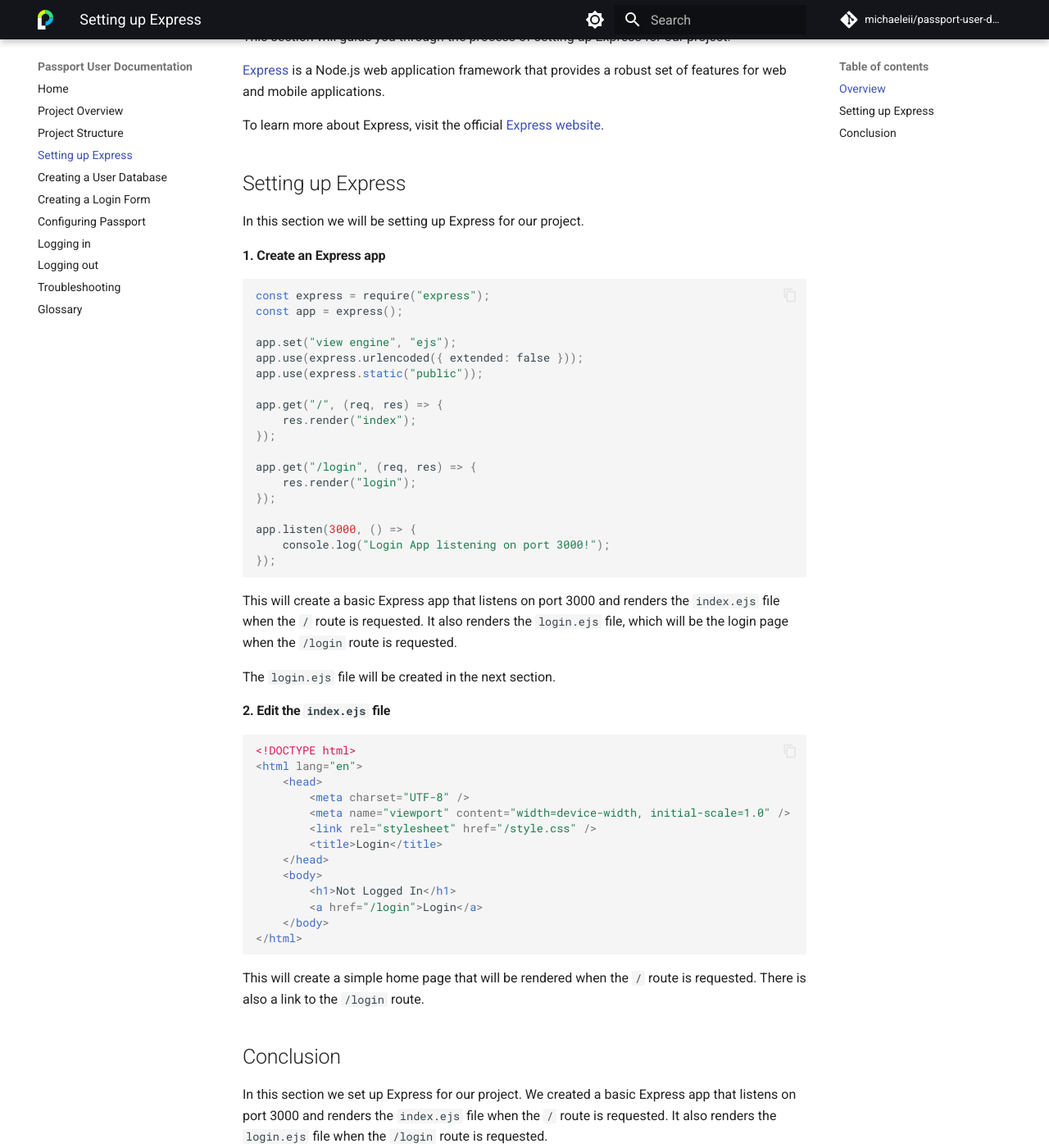
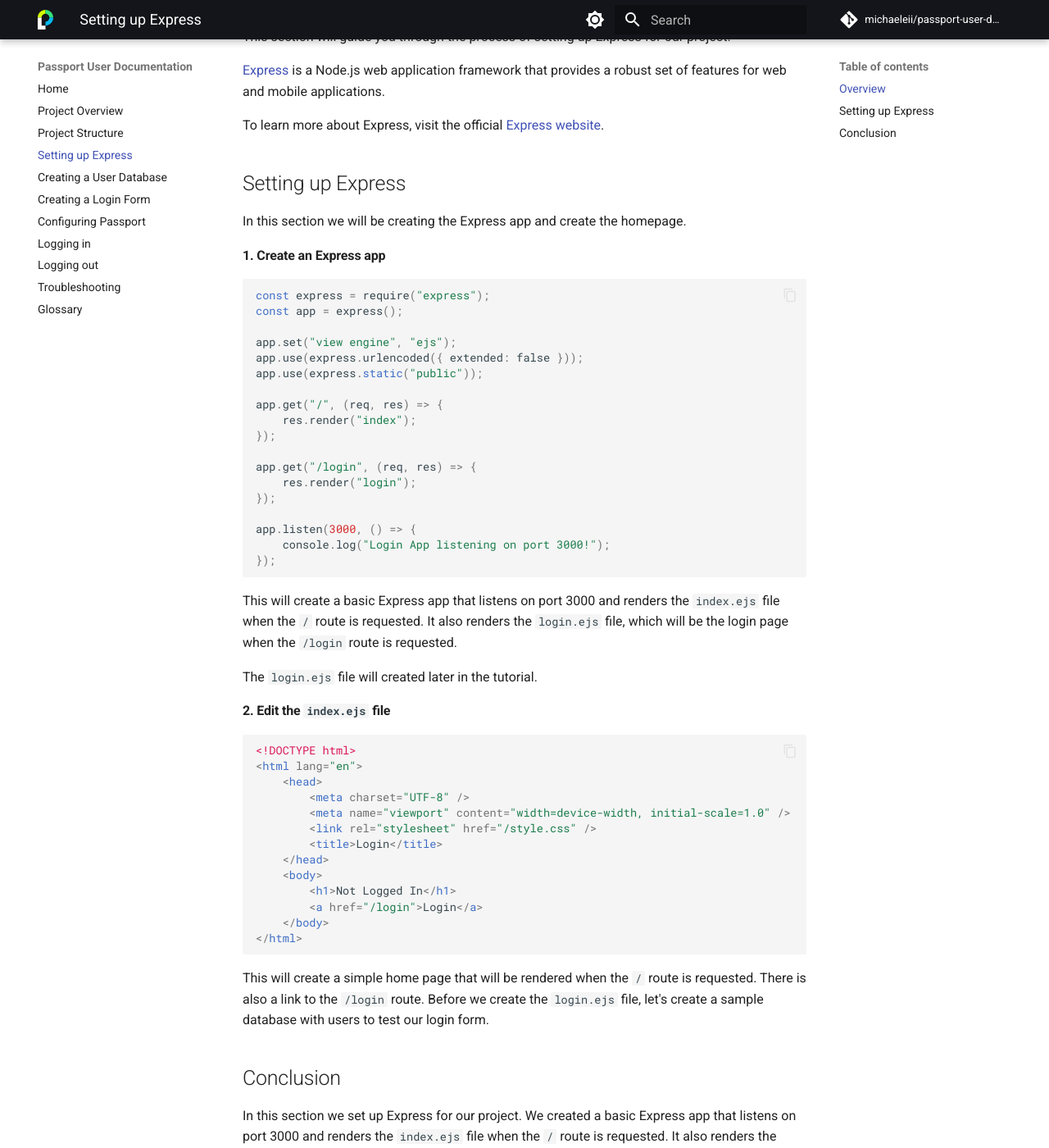
Before and after one commit to michaeleii/comm-documentation, an MkDocs documentation site: the page built from docs/pages/express-setup.md, in a window 1280 px wide and 1400 px high, scrolled down 199 px. Shown: the whole window at 82% size. Built offline with MkDocs 1.6.1 and Material for MkDocs 9.7.7, drawn with Linux system fonts in a browser that asks for light colours; comment, search, counter and statistics services are not loaded.

Commit message:
Update content

````diff
--- a/docs/pages/express-setup.md
+++ b/docs/pages/express-setup.md
@@ -8,7 +8,7 @@
 
 ## Setting up Express
 
-In this section we will be setting up Express for our project.
+In this section we will be creating the Express app and create the homepage.
 
 #### 1. Create an Express app
 
@@ -35,7 +35,7 @@
 
 This will create a basic Express app that listens on port 3000 and renders the `index.ejs` file when the `/` route is requested. It also renders the `login.ejs` file, which will be the login page when the `/login` route is requested.
 
-The `login.ejs` file will be created in the next section.
+The `login.ejs` file will created later in the tutorial.
 
 #### 2. Edit the `index.ejs` file
 
@@ -55,7 +55,7 @@
 </html>
 ```
 
-This will create a simple home page that will be rendered when the `/` route is requested. There is also a link to the `/login` route.
+This will create a simple home page that will be rendered when the `/` route is requested. There is also a link to the `/login` route. Before we create the `login.ejs` file, let's create a sample database with users to test our login form.
 
 ## Conclusion
 
````
Also changed, not shown: docs/pages/db-setup.md (+2 -2 lines), docs/pages/login-form.md (+2 -0 lines), docs/pages/logout.md (+2 -2 lines), docs/pages/passport-local.md (+3 -1 lines), docs/pages/project-structure.md (+2 -0 lines).
